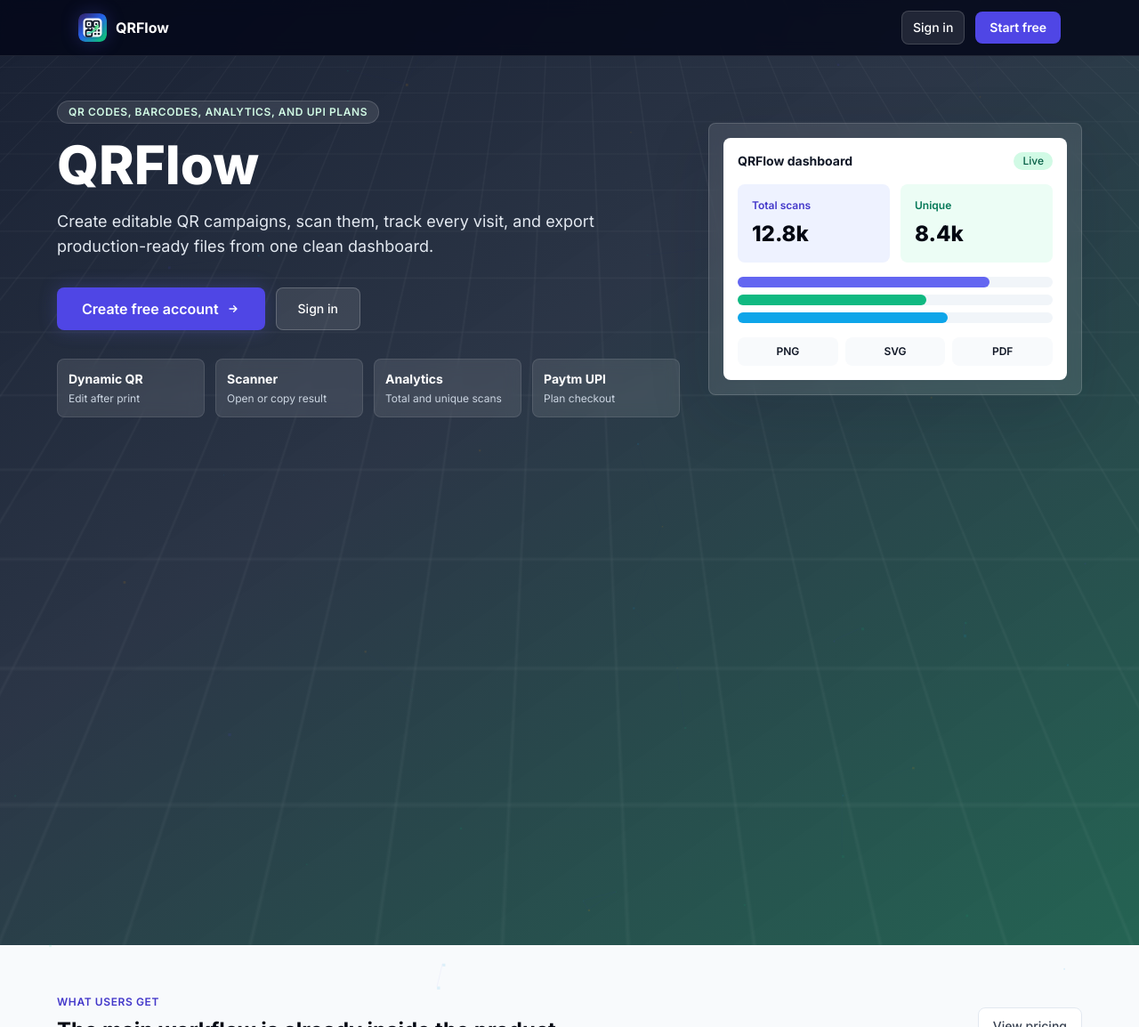
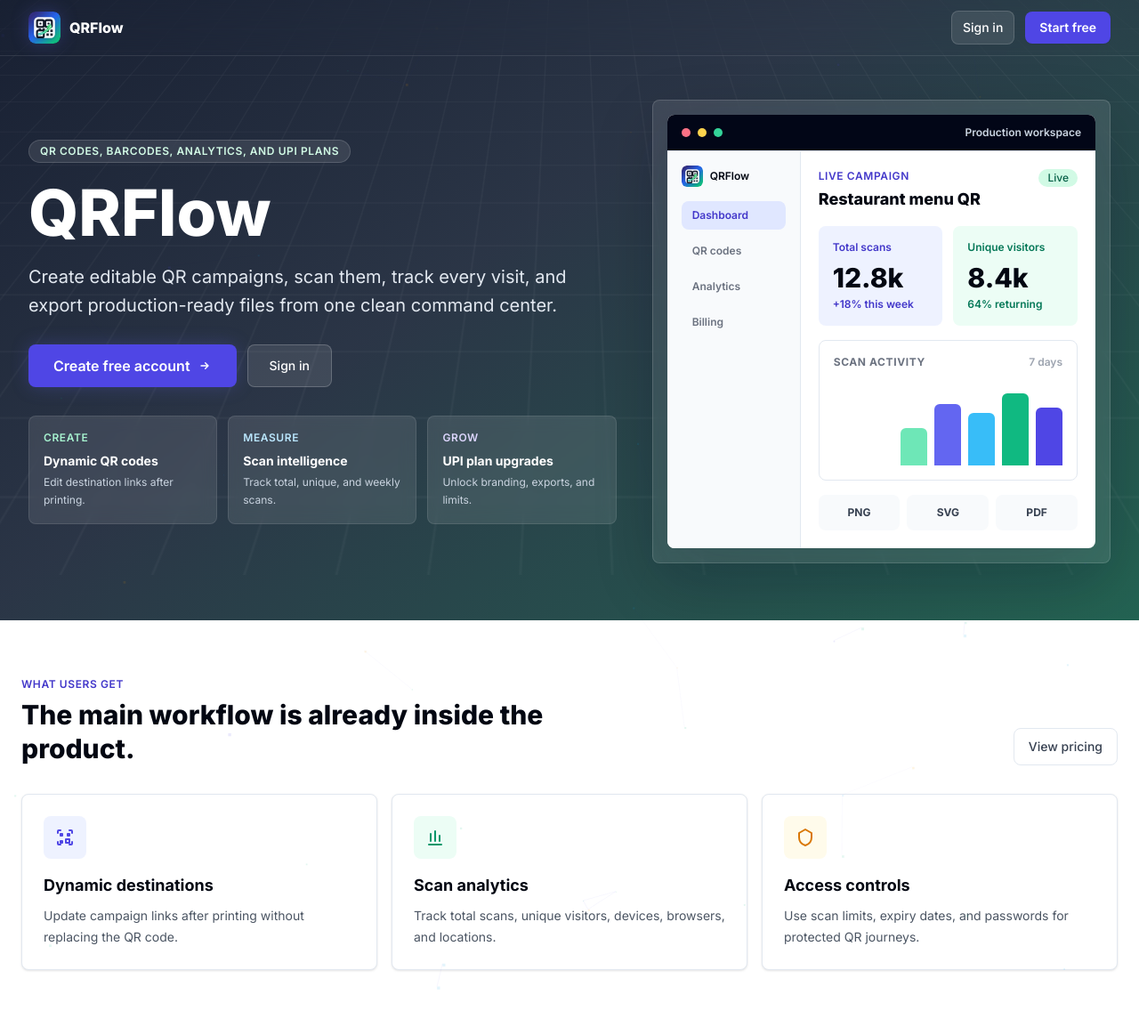
Before and after one commit to narvyn-official/qrplatform, a Django app: page / in a window 1280 px wide. Shown: the whole page at 89% size. Run offline with Django 5.2, Linux system fonts and the light colour scheme; parts of the project's set-up code (start-up, migrations or seed data) failed here and were passed over; some libraries are stand-ins or nearby versions.

Commit message:
Polish homepage hero layout

```diff
--- a/backend/templates/core/home.html
+++ b/backend/templates/core/home.html
@@ -10,11 +10,11 @@
 {% endblock %}
 
 {% block body %}
-<nav class="fixed left-0 right-0 top-0 z-50 border-b border-white/10 bg-slate-950/80 backdrop-blur">
-  <div class="mx-auto flex max-w-6xl items-center justify-between gap-3 px-4 py-3 sm:px-6">
+<nav class="fixed left-0 right-0 top-0 z-50 border-b border-white/10 bg-slate-950/82 backdrop-blur-xl">
+  <div class="mx-auto flex max-w-7xl items-center justify-between gap-3 px-4 py-3 sm:px-6 lg:px-8">
     <a href="{% url 'core:home' %}" class="flex items-center gap-2.5">
-      <img src="/static/pwa/icon.svg" alt="{{ PLATFORM_NAME }}" class="h-8 w-8 rounded-lg shadow-glow">
-      <span class="text-sm font-bold text-white sm:text-base">{{ PLATFORM_NAME }}</span>
+      <img src="/static/pwa/icon.svg" alt="{{ PLATFORM_NAME }}" class="h-9 w-9 rounded-lg shadow-glow">
+      <span class="text-base font-black text-white">{{ PLATFORM_NAME }}</span>
     </a>
     <div class="flex items-center gap-2 sm:gap-3">
       {% if request.user.is_authenticated %}
@@ -31,20 +31,20 @@
   </div>
 </nav>
 
-<section class="hero-scene min-h-[92vh] px-4 pb-12 pt-24 text-white sm:px-6 lg:pt-28">
+<section class="hero-scene px-4 pb-10 pt-24 text-white sm:px-6 lg:pb-16 lg:pt-28">
   <canvas id="ambient-particles" class="ambient-canvas z-0" aria-hidden="true"></canvas>
-  <div class="relative z-10 mx-auto grid max-w-6xl items-center gap-8 lg:grid-cols-[minmax(0,1fr)_420px]">
-    <div>
-      <p class="mb-4 inline-flex items-center gap-2 rounded-full border border-white/15 bg-white/10 px-3 py-1 text-xs font-semibold uppercase tracking-wider text-emerald-100 backdrop-blur">
+  <div class="relative z-10 mx-auto grid max-w-7xl items-center gap-10 lg:grid-cols-[minmax(0,1fr)_minmax(430px,0.78fr)] lg:px-2">
+    <div class="max-w-3xl">
+      <p class="mb-5 inline-flex items-center gap-2 rounded-full border border-white/15 bg-white/10 px-3 py-1 text-xs font-semibold uppercase tracking-wider text-emerald-100 backdrop-blur">
         QR codes, barcodes, analytics, and UPI plans
       </p>
-      <h1 class="max-w-3xl text-4xl font-black leading-tight text-white sm:text-6xl">
+      <h1 class="max-w-3xl text-5xl font-black leading-[1.02] text-white sm:text-6xl lg:text-7xl">
         {{ PLATFORM_NAME }}
       </h1>
-      <p class="mt-5 max-w-2xl text-base leading-7 text-slate-200 sm:text-lg">
-        Create editable QR campaigns, scan them, track every visit, and export production-ready files from one clean dashboard.
+      <p class="mt-5 max-w-2xl text-base leading-7 text-slate-200 sm:text-xl sm:leading-8">
+        Create editable QR campaigns, scan them, track every visit, and export production-ready files from one clean command center.
       </p>
-      <div class="mt-8 flex flex-col gap-3 sm:flex-row">
+      <div class="mt-7 flex flex-col gap-3 sm:flex-row">
         {% if request.user.is_authenticated %}
         <a href="{% url 'qrcodes:dashboard' %}" class="btn-primary justify-center px-7 py-3 text-base shadow-glow">
           Open dashboard
@@ -70,63 +70,102 @@
         </a>
         {% endif %}
       </div>
-      <div class="mt-8 grid grid-cols-2 gap-3 text-sm sm:grid-cols-4">
-        <div class="rounded-lg border border-white/10 bg-white/10 p-3 backdrop-blur">
-          <p class="font-bold">Dynamic QR</p>
-          <p class="mt-1 text-xs text-slate-300">Edit after print</p>
+
+      <div class="mt-8 grid grid-cols-1 gap-3 text-sm sm:grid-cols-3">
+        <div class="rounded-lg border border-white/10 bg-white/10 p-4 backdrop-blur">
+          <p class="text-xs font-semibold uppercase tracking-wider text-emerald-200">Create</p>
+          <p class="mt-2 font-bold">Dynamic QR codes</p>
+          <p class="mt-1 text-xs leading-5 text-slate-300">Edit destination links after printing.</p>
         </div>
-        <div class="rounded-lg border border-white/10 bg-white/10 p-3 backdrop-blur">
-          <p class="font-bold">Scanner</p>
-          <p class="mt-1 text-xs text-slate-300">Open or copy result</p>
+        <div class="rounded-lg border border-white/10 bg-white/10 p-4 backdrop-blur">
+          <p class="text-xs font-semibold uppercase tracking-wider text-sky-200">Measure</p>
+          <p class="mt-2 font-bold">Scan intelligence</p>
+          <p class="mt-1 text-xs leading-5 text-slate-300">Track total, unique, and weekly scans.</p>
         </div>
-        <div class="rounded-lg border border-white/10 bg-white/10 p-3 backdrop-blur">
-          <p class="font-bold">Analytics</p>
-          <p class="mt-1 text-xs text-slate-300">Total and unique scans</p>
-        </div>
-        <div class="rounded-lg border border-white/10 bg-white/10 p-3 backdrop-blur">
-          <p class="font-bold">Paytm UPI</p>
-          <p class="mt-1 text-xs text-slate-300">Plan checkout</p>
+        <div class="rounded-lg border border-white/10 bg-white/10 p-4 backdrop-blur">
+          <p class="text-xs font-semibold uppercase tracking-wider text-violet-200">Grow</p>
+          <p class="mt-2 font-bold">UPI plan upgrades</p>
+          <p class="mt-1 text-xs leading-5 text-slate-300">Unlock branding, exports, and limits.</p>
         </div>
       </div>
     </div>
 
-    <div class="rounded-lg border border-white/15 bg-white/10 p-4 shadow-depth backdrop-blur">
-      <div class="rounded-lg bg-white p-4 text-gray-900">
-        <div class="mb-4 flex items-center justify-between">
-          <span class="text-sm font-bold">{{ PLATFORM_NAME }} dashboard</span>
-          <span class="badge badge-green">Live</span>
+    <div class="hero-product-preview rounded-lg border border-white/15 bg-white/10 p-3 shadow-depth backdrop-blur lg:p-4">
+      <div class="overflow-hidden rounded-lg bg-white text-gray-900 shadow-depth">
+        <div class="flex items-center justify-between border-b border-surface-200 bg-slate-950 px-4 py-3 text-white">
+          <div class="flex items-center gap-2">
+            <span class="h-2.5 w-2.5 rounded-full bg-rose-400"></span>
+            <span class="h-2.5 w-2.5 rounded-full bg-amber-300"></span>
+            <span class="h-2.5 w-2.5 rounded-full bg-emerald-400"></span>
+          </div>
+          <span class="text-xs font-semibold text-slate-300">Production workspace</span>
+        </div>
+        <div class="grid gap-0 md:grid-cols-[150px_minmax(0,1fr)]">
+          <aside class="hidden border-r border-surface-200 bg-surface-50 p-4 text-xs font-semibold text-gray-500 md:block">
+            <div class="mb-4 flex items-center gap-2 text-gray-950">
+              <img src="/static/pwa/icon.svg" alt="{{ PLATFORM_NAME }}" class="h-6 w-6 rounded-md">
+              <span>{{ PLATFORM_NAME }}</span>
+            </div>
+            <div class="space-y-2">
+              <span class="block rounded-lg bg-primary-100 px-3 py-2 text-primary-700">Dashboard</span>
+              <span class="block rounded-lg px-3 py-2">QR codes</span>
+              <span class="block rounded-lg px-3 py-2">Analytics</span>
+              <span class="block rounded-lg px-3 py-2">Billing</span>
+            </div>
+          </aside>
+          <div class="p-4 sm:p-5">
+            <div class="mb-4 flex items-start justify-between gap-3">
+              <div>
+                <p class="text-xs font-semibold uppercase tracking-wider text-primary-700">Live campaign</p>
+                <h2 class="mt-1 text-lg font-black text-gray-950">Restaurant menu QR</h2>
+              </div>
+              <span class="badge badge-green shrink-0">Live</span>
             </div>
             <div class="grid grid-cols-2 gap-3">
               <div class="rounded-lg bg-primary-50 p-4">
                 <p class="text-xs font-semibold text-primary-700">Total scans</p>
-            <p class="mt-2 text-2xl font-black text-gray-950">12.8k</p>
+                <p class="mt-2 text-3xl font-black text-gray-950">12.8k</p>
+                <p class="mt-1 text-xs font-semibold text-primary-700">+18% this week</p>
               </div>
               <div class="rounded-lg bg-emerald-50 p-4">
-            <p class="text-xs font-semibold text-emerald-700">Unique</p>
-            <p class="mt-2 text-2xl font-black text-gray-950">8.4k</p>
+                <p class="text-xs font-semibold text-emerald-700">Unique visitors</p>
+                <p class="mt-2 text-3xl font-black text-gray-950">8.4k</p>
+                <p class="mt-1 text-xs font-semibold text-emerald-700">64% returning</p>
               </div>
             </div>
-        <div class="mt-4 space-y-2">
-          <div class="h-3 rounded-full bg-surface-100"><div class="h-3 w-4/5 rounded-full bg-primary-500"></div></div>
-          <div class="h-3 rounded-full bg-surface-100"><div class="h-3 w-3/5 rounded-full bg-emerald-500"></div></div>
-          <div class="h-3 rounded-full bg-surface-100"><div class="h-3 w-2/3 rounded-full bg-sky-500"></div></div>
+            <div class="mt-4 rounded-lg border border-surface-200 bg-white p-4">
+              <div class="mb-3 flex items-center justify-between">
+                <span class="text-xs font-bold uppercase tracking-wider text-gray-500">Scan activity</span>
+                <span class="text-xs font-semibold text-gray-400">7 days</span>
               </div>
-        <div class="mt-4 grid grid-cols-3 gap-2 text-center text-xs font-semibold">
-          <span class="rounded-lg bg-surface-50 px-2 py-2">PNG</span>
-          <span class="rounded-lg bg-surface-50 px-2 py-2">SVG</span>
-          <span class="rounded-lg bg-surface-50 px-2 py-2">PDF</span>
+              <div class="flex h-24 items-end gap-2">
+                <span class="h-[38%] flex-1 rounded-t-md bg-primary-200"></span>
+                <span class="h-[56%] flex-1 rounded-t-md bg-primary-300"></span>
+                <span class="h-[44%] flex-1 rounded-t-md bg-emerald-300"></span>
+                <span class="h-[72%] flex-1 rounded-t-md bg-primary-500"></span>
+                <span class="h-[61%] flex-1 rounded-t-md bg-sky-400"></span>
+                <span class="h-[84%] flex-1 rounded-t-md bg-emerald-500"></span>
+                <span class="h-[68%] flex-1 rounded-t-md bg-primary-600"></span>
+              </div>
+            </div>
+            <div class="mt-4 grid grid-cols-3 gap-2 text-center text-xs font-bold">
+              <span class="rounded-lg bg-surface-50 px-2 py-3 text-gray-700">PNG</span>
+              <span class="rounded-lg bg-surface-50 px-2 py-3 text-gray-700">SVG</span>
+              <span class="rounded-lg bg-surface-50 px-2 py-3 text-gray-700">PDF</span>
+            </div>
+          </div>
         </div>
       </div>
     </div>
   </div>
 </section>
 
-<section class="px-4 py-14 sm:px-6">
-  <div class="mx-auto max-w-6xl">
-    <div class="mb-6 flex flex-col justify-between gap-3 sm:flex-row sm:items-end">
+<section class="bg-white px-4 py-14 sm:px-6 lg:py-16">
+  <div class="mx-auto max-w-7xl">
+    <div class="mb-8 flex flex-col justify-between gap-4 sm:flex-row sm:items-end">
       <div>
         <p class="text-xs font-semibold uppercase tracking-wider text-primary-700">What users get</p>
-        <h2 class="mt-2 text-2xl font-bold text-gray-950">The main workflow is already inside the product.</h2>
+        <h2 class="mt-2 max-w-2xl text-3xl font-black leading-tight text-gray-950">The main workflow is already inside the product.</h2>
       </div>
       <a href="{% url 'core:pricing' %}" class="btn-secondary justify-center">View pricing</a>
     </div>
```
Lines whose indentation alone changed are shown as unchanged.
